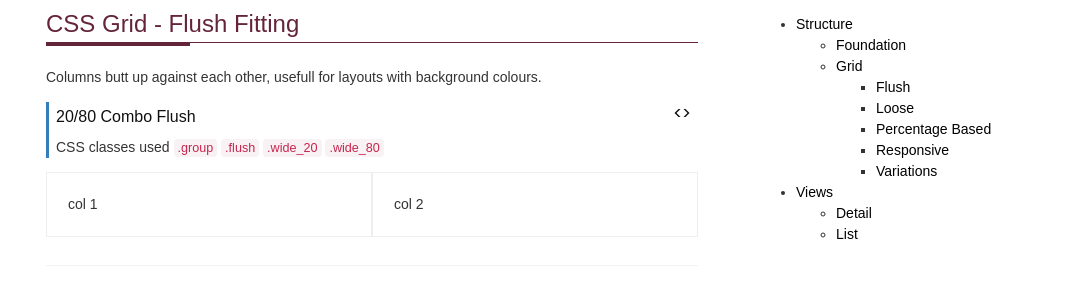
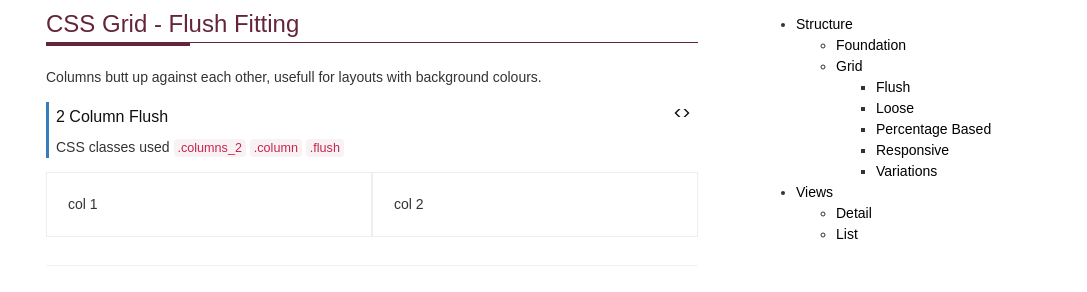
Before and after one commit to 2dpi/templates, a Jekyll site: the page built from www/elements/manual/layout/flush.html, in a window 1280 px wide. Shown: the part 229-521 px from the top of the page, without its empty margins (96-1183 px from the left). Built offline with Jekyll 4.4.1, drawn with Linux system fonts in a browser that asks for light colours; some web fonts are replaced.

Commit message:
adding pages

```diff
--- a/www/elements/manual/layout/flush.html
+++ b/www/elements/manual/layout/flush.html
@@ -12,8 +12,8 @@ keywords: css3 grid
         <p>Columns butt up against each other, usefull for layouts with background colours.</p>
 
         <div class="callout">
-          <h4>20/80 Combo Flush<i class="icon-embed float_right toggle"></i></h4>
-          <p>CSS classes used <code>.group</code> <code>.flush</code> <code>.wide_20</code> <code>.wide_80</code></p>
+          <h4>2 Column Flush<i class="icon-embed float_right toggle"></i></h4>
+          <p>CSS classes used <code>.columns_2</code> <code>.column</code> <code>.flush</code></p>
         </div>
         <div class="toggle_hide columns_2 flush out_tight out_only_bottom">
           <div class="column in_loose outline">col 1</div>
```
